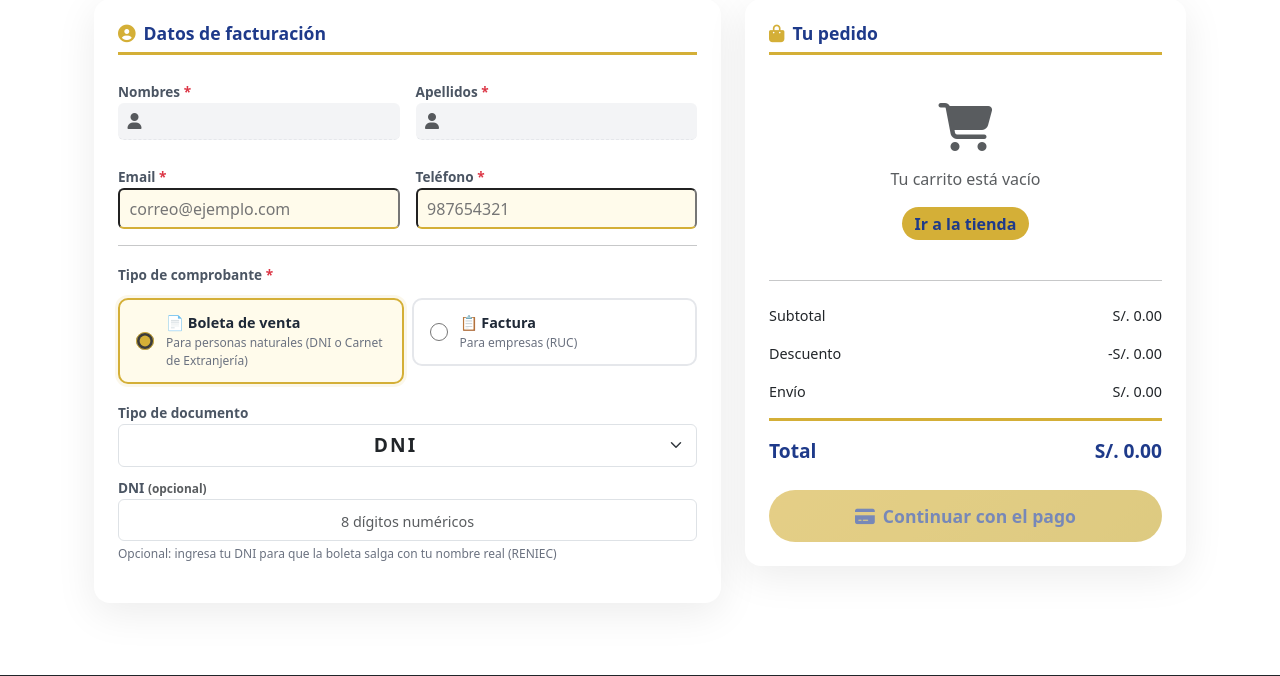
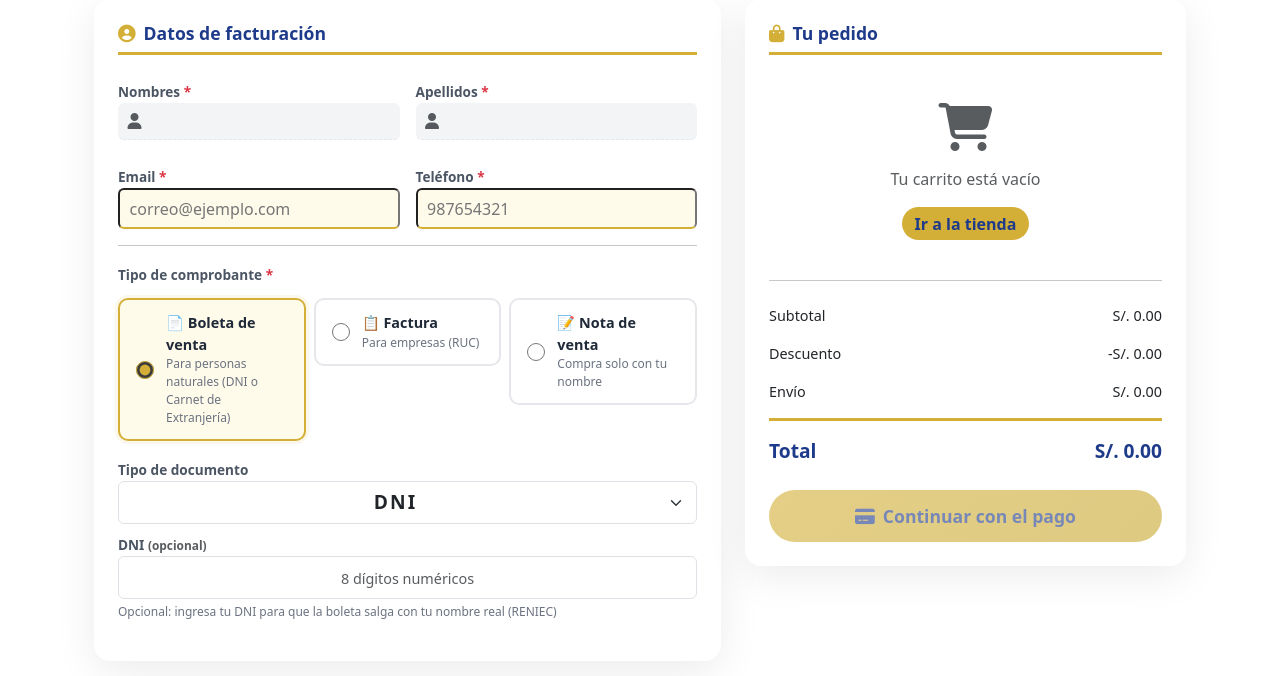
Before and after one commit to JuanUL2312/librospe1, a Flask app: page /checkout in a window 1280 px wide. Shown: the part 113-789 px from the top of the page. Run offline with Flask 3, Linux system fonts and the light colour scheme; the visitor is signed in with stand-in values (Sample User, id 1); data that the repository does not hold is empty; parts of the project's set-up code (start-up, migrations or seed data) failed here and were passed over; some libraries are stand-ins or nearby versions.

Commit message:
fix(checkout): restaurar opcion Nota de venta (serie NV001) perdida en c8bcdb2

```diff
--- a/Micrososervicios/www/static/js/checkout_2.js
+++ b/Micrososervicios/www/static/js/checkout_2.js
@@ -19,6 +19,8 @@ function seleccionarComprobante(tipo) {
     // Actualizar clases activas
     document.getElementById('cardBoleta').classList.toggle('active', tipo === 'boleta');
     document.getElementById('cardFactura').classList.toggle('active', tipo === 'factura');
+    var cardNota = document.getElementById('cardNota');
+    if (cardNota) cardNota.classList.toggle('active', tipo === 'nota');
 
     // Actualizar radios
     document.querySelectorAll('input[name="tipoComprobante"]').forEach(el => {
@@ -58,7 +60,7 @@ function seleccionarComprobante(tipo) {
         input.classList.remove('is-invalid');
         document.getElementById('documentoSection').style.display = 'block';
         datosDni = null;
-    } else {
+    } else if (tipo === 'factura') {
         if (tipoDocRow) tipoDocRow.style.display = 'none';
         label.innerHTML = 'RUC <span class="text-danger">*</span>';
         input.placeholder = '11 dígitos numéricos';
@@ -72,6 +74,26 @@ function seleccionarComprobante(tipo) {
         input.classList.remove('is-invalid');
         document.getElementById('documentoSection').style.display = 'block';
         datosDni = null;
+    } else {
+        // NOTA DE VENTA: se compra solo con el nombre, sin documento ni verificación
+        if (tipoDocRow) tipoDocRow.style.display = 'none';
+        input.value = '';
+        input.disabled = true;
+        input.classList.remove('is-invalid');
+        error.style.display = 'none';
+        document.getElementById('documentoSection').style.display = 'none';
+        datosDni = null;
+
+        var nombreReg = ((document.getElementById('nombresDisplay') || {}).textContent || '') + ' ' +
+                        ((document.getElementById('apellidosDisplay') || {}).textContent || '');
+        confirmBlock.classList.add('show');
+        confirmNombre.style.display = 'block';
+        confirmRazon.style.display = 'none';
+        document.getElementById('confirmNombreCompleto').textContent = nombreReg.trim() || 'Cliente registrado';
+        document.getElementById('confirmDocumento').textContent = 'Sin documento';
+        var badgeNota = document.getElementById('badgeEstado');
+        badgeNota.textContent = '✅ Nota de venta';
+        badgeNota.className = 'badge-verified';
     }
 }
 
@@ -137,6 +159,7 @@ function cambiarTipoDocumento() {
 // VALIDAR DOCUMENTO Y MOSTRAR CONFIRMACIÓN
 // ============================================
 function validarDocumento(input) {
+    if (tipoComprobante === 'nota') return;
     if (tipoComprobante === 'boleta' && tipoDocumento === 'NINGUNO') return;
     var esCE = tipoComprobante === 'boleta' && tipoDocumento === 'CE';
     var maxLength = tipoComprobante === 'boleta' ? (esCE ? 9 : 8) : 11;
@@ -499,6 +522,7 @@ function procesarPago() {
     // Documento: obligatorio SOLO en factura (RUC). En boleta es opcional.
     // Con "Sin documento" se compra solo con el nombre (documento queda vacio).
     var sinDocumento = (tipoComprobante === 'boleta' && tipoDocumento === 'NINGUNO');
+    if (tipoComprobante === 'nota') documento = '';
     if (sinDocumento) documento = '';
     if (tipoComprobante === 'boleta' && documento && !sinDocumento) {
         var docValido = (tipoDocumento === 'CE')
--- a/Micrososervicios/www/templates/checkout.html
+++ b/Micrososervicios/www/templates/checkout.html
@@ -58,7 +58,7 @@
                     <div class="mb-3">
                         <label class="field-label">Tipo de comprobante <span class="text-danger">*</span></label>
                         <div class="row g-2 mt-1">
-                            <div class="col-6">
+                            <div class="col-12 col-sm-4">
                                 <div class="radio-card active" id="cardBoleta" onclick="seleccionarComprobante('boleta')">
                                     <input type="radio" name="tipoComprobante" value="boleta" checked>
                                     <div>
@@ -67,12 +67,21 @@
                                     </div>
                                 </div>
                             </div>
-                            <div class="col-6">
+                            <div class="col-12 col-sm-4">
                                 <div class="radio-card" id="cardFactura" onclick="seleccionarComprobante('factura')">
                                     <input type="radio" name="tipoComprobante" value="factura">
                                     <div>
                                         <div class="radio-label">📋 Factura</div>
                                         <div class="radio-sub">Para empresas (RUC)</div>
+                                    </div>
+                                </div>
+                            </div>
+                            <div class="col-12 col-sm-4">
+                                <div class="radio-card" id="cardNota" onclick="seleccionarComprobante('nota')">
+                                    <input type="radio" name="tipoComprobante" value="nota">
+                                    <div>
+                                        <div class="radio-label">📝 Nota de venta</div>
+                                        <div class="radio-sub">Compra solo con tu nombre</div>
                                     </div>
                                 </div>
                             </div>
```
